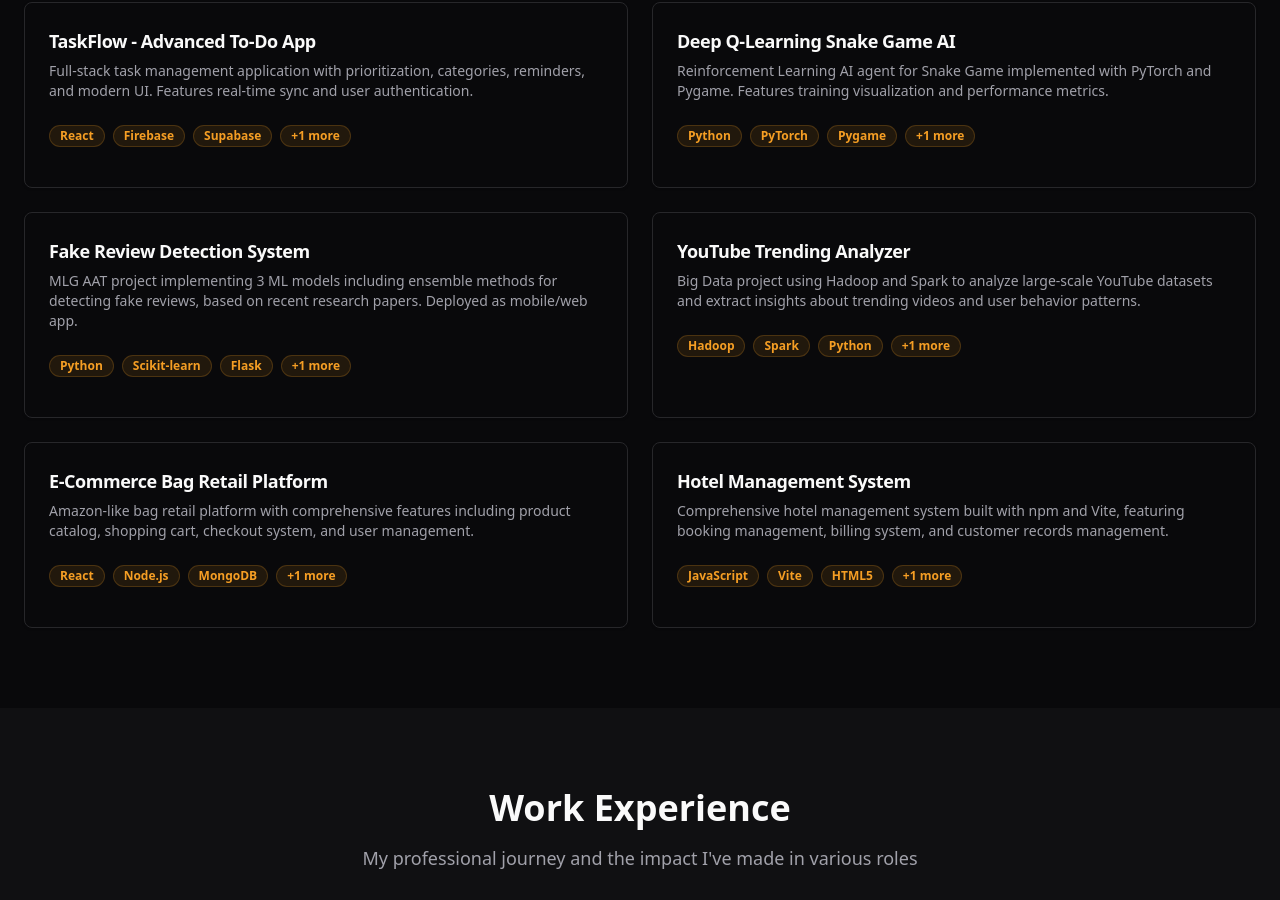
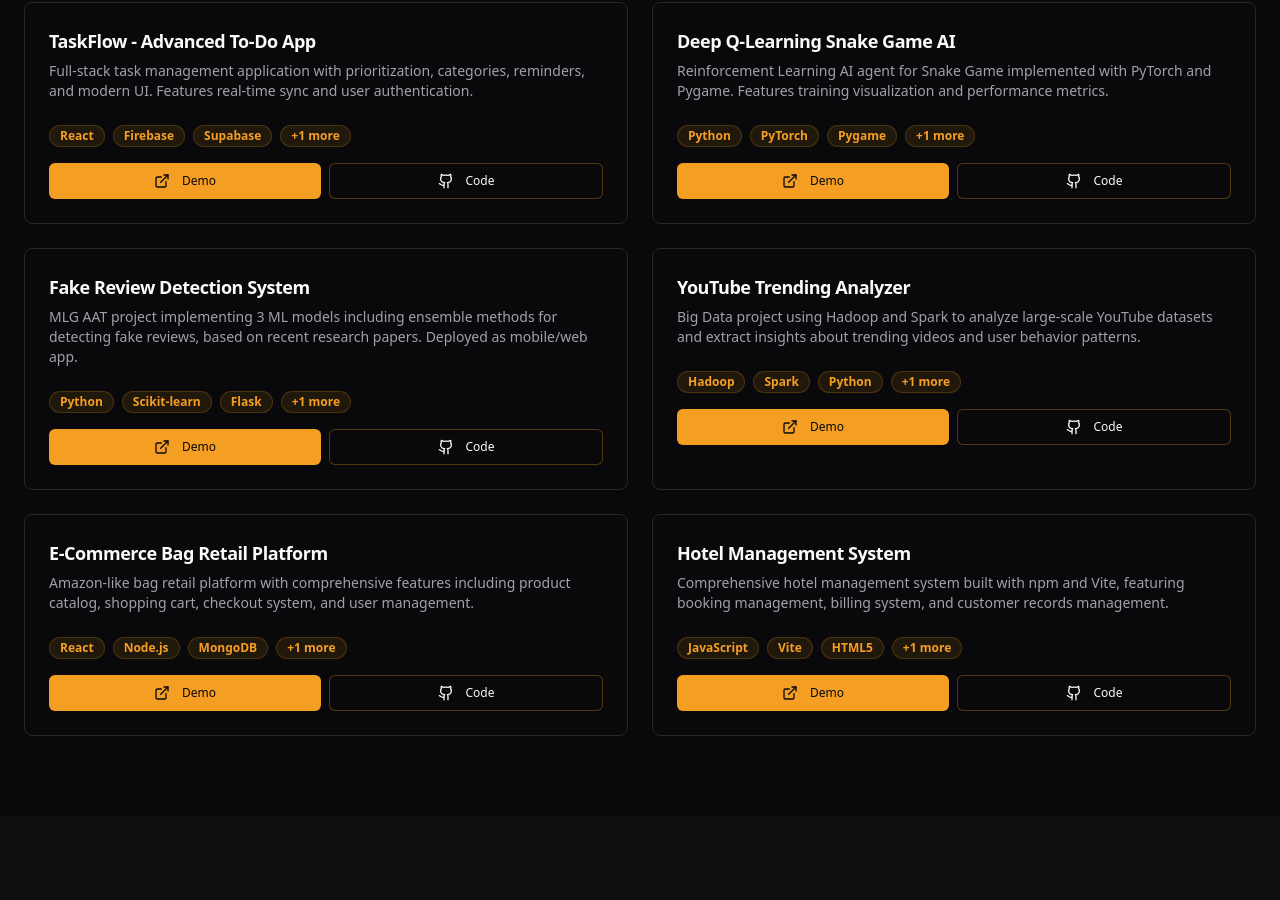
Before and after one commit to VISHRUTH19112003/vishruths-digital-canvas, a React (Vite) app: page / in a window 1280 px wide. Shown: the part 3394-4294 px from the top of the page. Built offline with nearby package versions, Linux system fonts and the light colour scheme.

Commit message:
Add live demo to projects

```diff
--- a/src/components/Projects.tsx
+++ b/src/components/Projects.tsx
@@ -31,42 +31,54 @@ const Projects = () => {
       description: "Full-stack task management application with prioritization, categories, reminders, and modern UI. Features real-time sync and user authentication.",
       image: "https://images.unsplash.com/photo-1611224923853-80b023f02d71?w=500&h=300&fit=crop",
       technologies: ["React", "Firebase", "Supabase", "TailwindCSS"],
-      featured: false
+      featured: false,
+      liveDemo: "#", // Replace with your actual demo link
+      github: "https://github.com/VISHRUTH19112003"
     },
     {
       title: "Deep Q-Learning Snake Game AI",
       description: "Reinforcement Learning AI agent for Snake Game implemented with PyTorch and Pygame. Features training visualization and performance metrics.",
       image: "https://images.unsplash.com/photo-1550745165-9bc0b252726f?w=500&h=300&fit=crop",
       technologies: ["Python", "PyTorch", "Pygame", "Deep Q-Learning"],
-      featured: false
+      featured: false,
+      liveDemo: "#", // Replace with your actual demo link
+      github: "https://github.com/VISHRUTH19112003"
     },
     {
       title: "Fake Review Detection System",
       description: "MLG AAT project implementing 3 ML models including ensemble methods for detecting fake reviews, based on recent research papers. Deployed as mobile/web app.",
       image: "https://images.unsplash.com/photo-1460925895917-afdab827c52f?w=500&h=300&fit=crop",
       technologies: ["Python", "Scikit-learn", "Flask", "Machine Learning"],
-      featured: false
+      featured: false,
+      liveDemo: "#", // Replace with your actual demo link
+      github: "https://github.com/VISHRUTH19112003"
     },
     {
       title: "YouTube Trending Analyzer",
       description: "Big Data project using Hadoop and Spark to analyze large-scale YouTube datasets and extract insights about trending videos and user behavior patterns.",
       image: "https://images.unsplash.com/photo-1611162617474-5b21e879e113?w=500&h=300&fit=crop",
       technologies: ["Hadoop", "Spark", "Python", "Big Data Analytics"],
-      featured: false
+      featured: false,
+      liveDemo: "#", // Replace with your actual demo link
+      github: "https://github.com/VISHRUTH19112003"
     },
     {
       title: "E-Commerce Bag Retail Platform",
       description: "Amazon-like bag retail platform with comprehensive features including product catalog, shopping cart, checkout system, and user management.",
       image: "https://images.unsplash.com/photo-1556742049-0cfed4f6a45d?w=500&h=300&fit=crop",
       technologies: ["React", "Node.js", "MongoDB", "Express.js"],
-      featured: false
+      featured: false,
+      liveDemo: "#", // Replace with your actual demo link
+      github: "https://github.com/VISHRUTH19112003"
     },
     {
       title: "Hotel Management System",
       description: "Comprehensive hotel management system built with npm and Vite, featuring booking management, billing system, and customer records management.",
       image: "https://images.unsplash.com/photo-1566073771259-6a8506099945?w=500&h=300&fit=crop",
       technologies: ["JavaScript", "Vite", "HTML5", "CSS3"],
-      featured: false
+      featured: false,
+      liveDemo: "#", // Replace with your actual demo link
+      github: "https://github.com/VISHRUTH19112003"
     }
   ];
 
```
